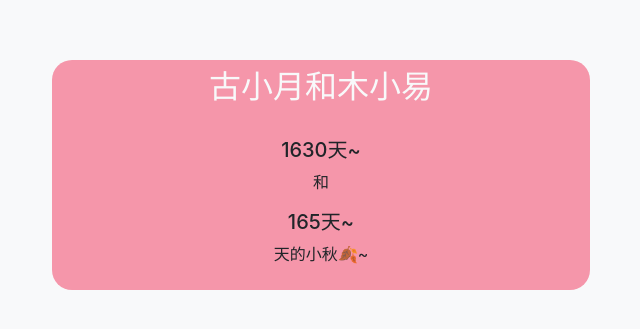
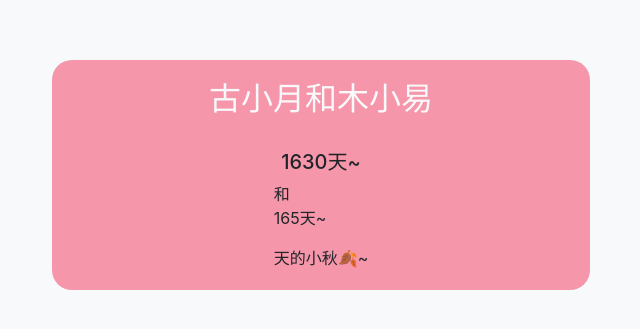
Before and after one commit to iSwfe/love, a plain HTML site: page index.html in a window 1280 px wide. Shown: the part 225-554 px from the top of the page, without its empty margins (319-959 px from the left). Drawn offline with nearby package versions, Linux system fonts and the light colour scheme.

Commit message:
Update index.html

```diff
--- a/index.html
+++ b/index.html
@@ -65,9 +65,9 @@
             <br/>
 
             <h5 id="loveDays"></h5>
-            <p>
-                和<h5 id="childDays"></h5>天的小秋🍂~
-            </p>
+            <div>
+                和<p id="childDays"></p>天的小秋🍂~
+            </div>
         </div>
     </div>
 
```
